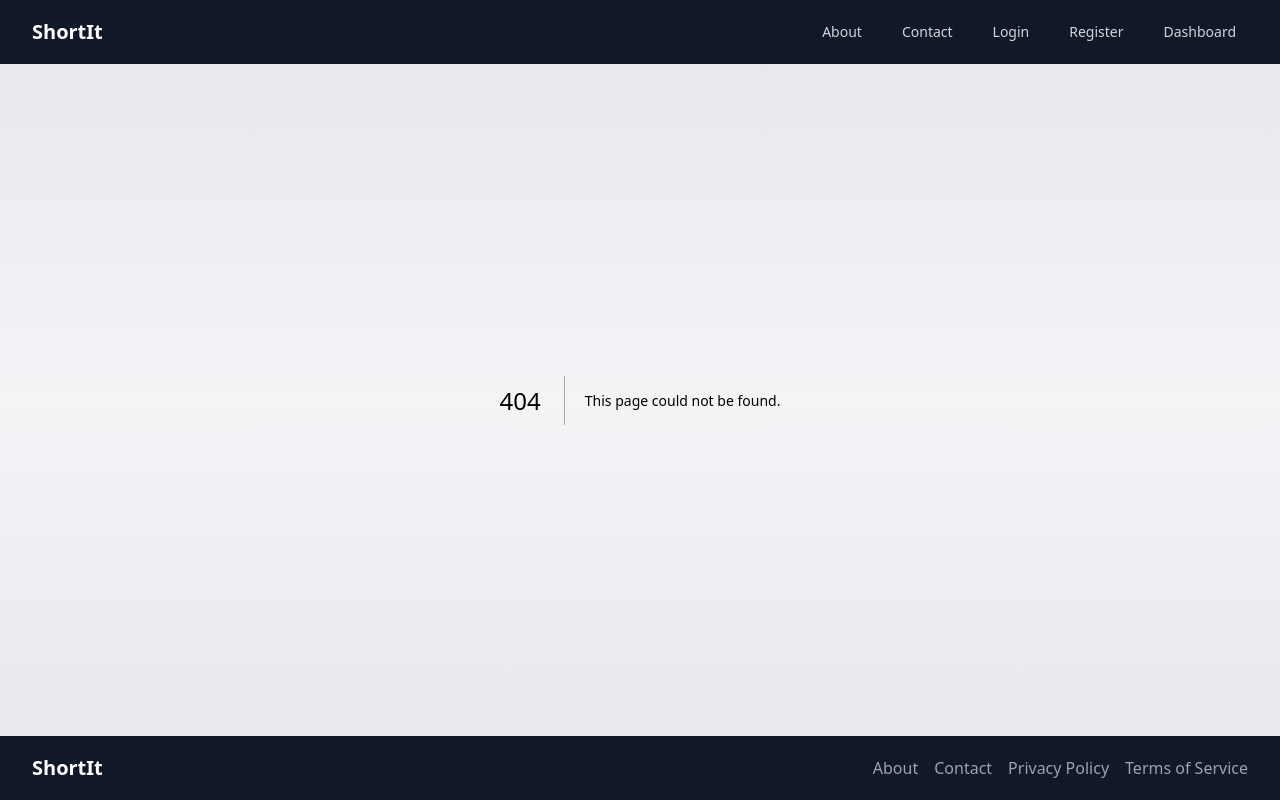
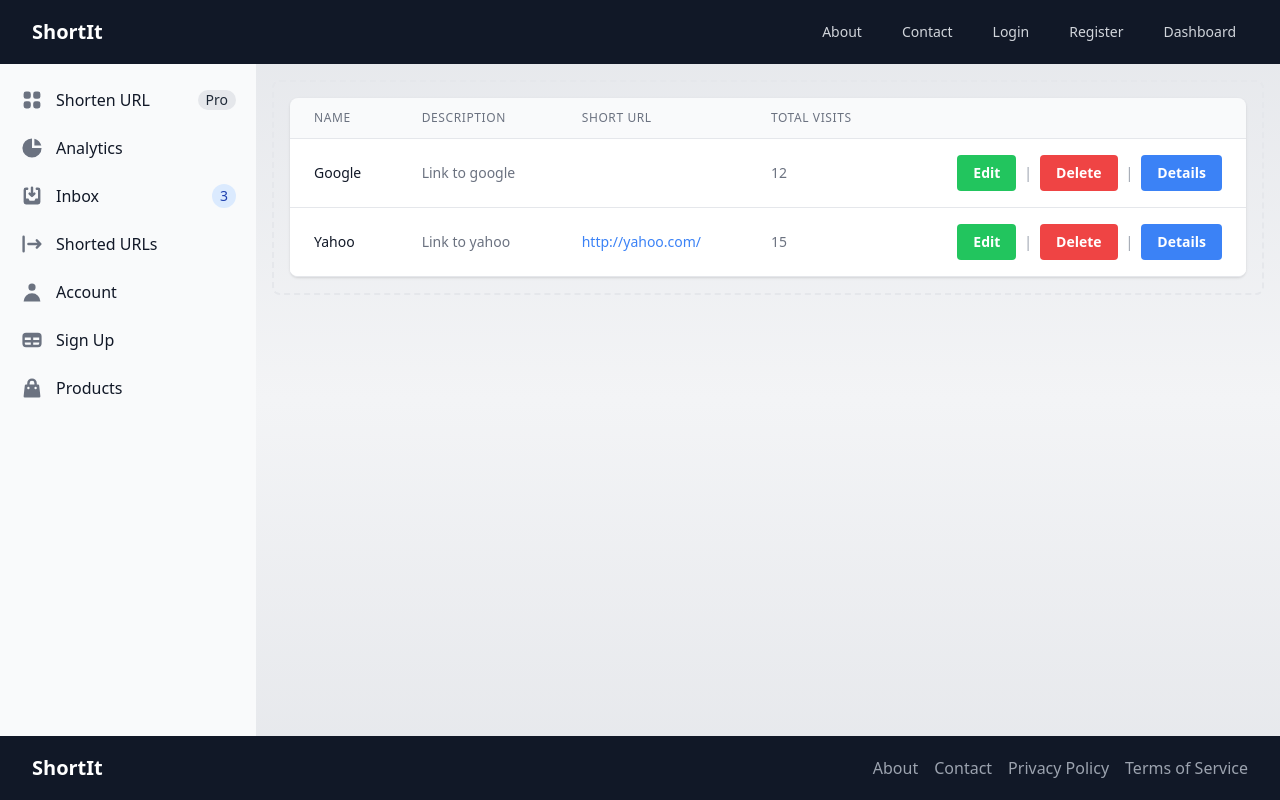
Before and after one commit to mkyosev/ShortIt, a Next.js app in the folder shortit/: page /dashboard/analytics in a window 1280 px wide. Before the commit this address had no page. Built offline with nearby package versions, Linux system fonts and the light colour scheme; what tailwindcss-gradients would draw is missing.

Commit message:
Create analytics.js

```diff
--- /dev/null
+++ b/shortit/pages/dashboard/analytics.js
@@ -0,0 +1,11 @@
+import Analytics from "../../components/Dashboard/Analytics"
+import DashboardLayout from "../../components/Dashboard/DashboardLayout"
+
+export default function AnalyticsPage() {
+    return (
+        <>
+            <DashboardLayout />
+            <Analytics />
+        </>
+    )
+}
```
